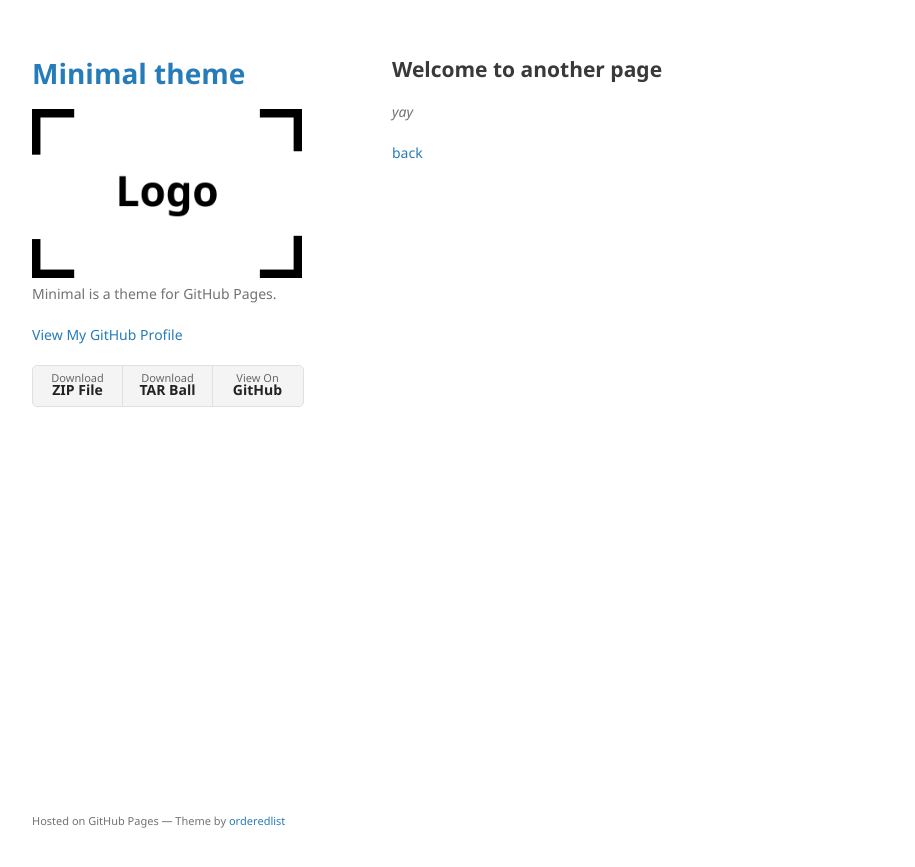
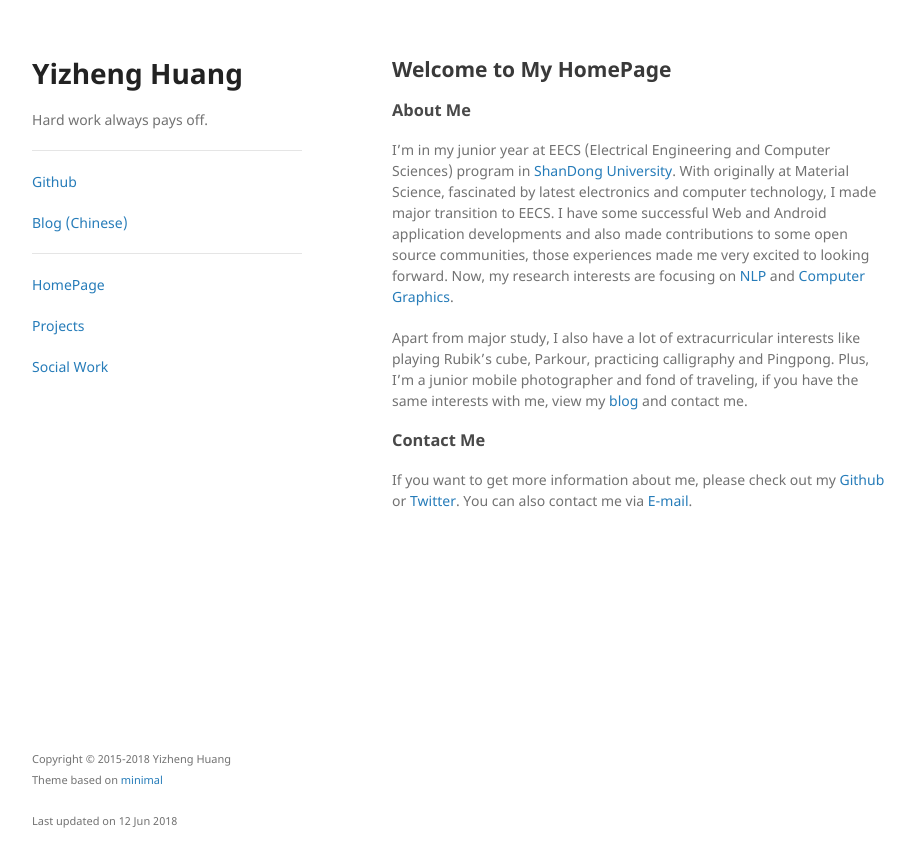
Before and after one commit to isaren/isaren.github.io, a Jekyll site: the page built from another-page.md, in a window 1280 px wide. Shown: the top 867 px of the page, without its empty margins (178-1093 px from the left). Built offline with Jekyll 4.4.1, drawn with Linux system fonts in a browser that asks for light colours; our own code applies the rules of GitHub Pages for plain Markdown files.

Commit message:
Update default.html

```diff
--- a/_layouts/default.html
+++ b/_layouts/default.html
@@ -1,12 +1,25 @@
 <!DOCTYPE html>
-<html lang="{{ site.lang | default: "en-US" }}">
+<html lang="en-US">
   <head>
     <meta charset="UTF-8">
     <meta http-equiv="X-UA-Compatible" content="IE=edge">
     <meta name="viewport" content="width=device-width, initial-scale=1">
+<!-- Begin Jekyll SEO tag v2.4.0 -->
+<title>HomePage | Yizheng Huang</title>
+<meta name="generator" content="Jekyll v3.7.3" />
+<meta property="og:title" content="HomePage" />
+<meta property="og:locale" content="en_US" />
+<meta name="description" content="Hard work always pays off." />
+<meta property="og:description" content="Hard work always pays off." />
+<link rel="canonical" href="http://huangyz.name/" />
+<meta property="og:url" content="http://huangyz.name/" />
+<meta property="og:site_name" content="Yizheng Huang" />
+<script type="application/ld+json">
+{"name":"Yizheng Huang","description":"Hard work always pays off.","@type":"WebSite","url":"http://huangyz.name/","headline":"HomePage","@context":"http://schema.org"}</script>
+<!-- End Jekyll SEO tag -->
 
-{% seo %}
-    <link rel="stylesheet" href="{{ "/assets/css/style.css?v=" | append: site.github.build_revision | relative_url }}">
+    <link rel="stylesheet" href="/assets/css/style.css">
+    <link rel="icon" href="/assets/images/favicon.png">
     <!--[if lt IE 9]>
     <script src="//cdnjs.cloudflare.com/ajax/libs/html5shiv/3.7.3/html5shiv.min.js"></script>
     <![endif]-->
@@ -14,52 +27,50 @@
   <body>
     <div class="wrapper">
       <header>
-        <h1><a href="{{ "/" | absolute_url }}">{{ site.title | default: site.github.repository_name }}</a></h1>
+        <h1>Yizheng Huang</h1>
 
-        {% if site.logo %}
-          <img src="{{site.logo | relative_url}}" alt="Logo" />
-        {% endif %}
 
-        <p>{{ site.description | default: site.github.project_tagline }}</p>
 
-        {% if site.github.is_project_page %}
-        <p class="view"><a href="{{ site.github.repository_url }}">View the Project on GitHub <small>{{ site.github.repository_nwo }}</small></a></p>
-        {% endif %}
+        <p>Hard work always pays off.</p>
 
-        {% if site.github.is_user_page %}
-        <p class="view"><a href="{{ site.github.owner_url }}">View My GitHub Profile</a></p>
-        {% endif %}
 
-        {% if site.show_downloads %}
-        <ul class="downloads">
-          <li><a href="{{ site.github.zip_url }}">Download <strong>ZIP File</strong></a></li>
-          <li><a href="{{ site.github.tar_url }}">Download <strong>TAR Ball</strong></a></li>
-          <li><a href="{{ site.github.repository_url }}">View On <strong>GitHub</strong></a></li>
-        </ul>
-        {% endif %}
+
+        <hr/>
+        <p><a href="https://github.com/huangyz0918"> Github</a></p>
+        <p><a href="http://blog.huangyz.name/"> Blog (Chinese)</a></p>
+        <hr/>
+        <p><a href="/index.html"> HomePage</a></p>
+        <p><a href="/projects/index.html"> Projects</a></p>
+        <!-- <p><a href="/researches/index.html"> Researches</a></p> -->
+        <p><a href="/social/index.html"> Social Work</a></p>
+
+        <!--
+        <p class="view"><a href="https://github.com/huangyz0918">View My GitHub Profile</a></p>
+         -->
+
+
       </header>
       <section>
 
-      {{ content }}
+      <h2 id="welcome-to-my-homepage">Welcome to My HomePage</h2>
+
+<h3 id="about-me">About Me</h3>
+<p>I’m in my junior year at EECS (Electrical Engineering and Computer Sciences) program in <a href="http://www.en.sdu.edu.cn/">ShanDong University</a>. With originally at Material Science, fascinated by latest electronics and computer technology, I made major transition to EECS. I have some successful Web and Android application developments and also made contributions to some open source communities, those experiences made me very excited to looking forward. Now, my research interests are focusing on <a href="https://en.wikipedia.org/wiki/Natural-language_processing">NLP</a> and <a href="https://en.wikipedia.org/wiki/Computer_graphics">Computer Graphics</a>.</p>
+
+<p>Apart from major study, I also have a lot of extracurricular interests like playing Rubik’s cube, Parkour, practicing calligraphy and Pingpong. Plus, I’m a junior mobile photographer and fond of traveling, if you have the same interests with me, view my <a href="http://blog.huangyz.name/">blog</a> and contact me.</p>
+
+<h3 id="contact-me">Contact Me</h3>
+<p>If you want to get more information about me, please check out my <a href="https://github.com/huangyz0918">Github</a> or <a href="https://twitter.com/hyz0918">Twitter</a>. You can also contact me via <a href="mailto:huangy0918@gmail.com">E-mail</a>.</p>
+
 
       </section>
       <footer>
-        {% if site.github.is_project_page %}
-        <p>This project is maintained by <a href="{{ site.github.owner_url }}">{{ site.github.owner_name }}</a></p>
-        {% endif %}
-        <p><small>Hosted on GitHub Pages &mdash; Theme by <a href="https://github.com/orderedlist">orderedlist</a></small></p>
+
+        <p><small>Copyright © 2015-2018 Yizheng Huang <br/> Theme based on <a href="https://github.com/pages-themes/minimal">minimal</a></small></p>
+        <p><small>Last updated on 12 Jun 2018</small></p>
       </footer>
     </div>
-    <script src="{{ "/assets/js/scale.fix.js" | relative_url }}"></script>
-    {% if site.google_analytics %}
-    <script>
-      (function(i,s,o,g,r,a,m){i['GoogleAnalyticsObject']=r;i[r]=i[r]||function(){
-      (i[r].q=i[r].q||[]).push(arguments)},i[r].l=1*new Date();a=s.createElement(o),
-      m=s.getElementsByTagName(o)[0];a.async=1;a.src=g;m.parentNode.insertBefore(a,m)
-      })(window,document,'script','https://www.google-analytics.com/analytics.js','ga');
-      ga('create', '{{ site.google_analytics }}', 'auto');
-      ga('send', 'pageview');
-    </script>
-    {% endif %}
+    <script src="/assets/js/scale.fix.js"></script>
+
   </body>
 </html>
```
